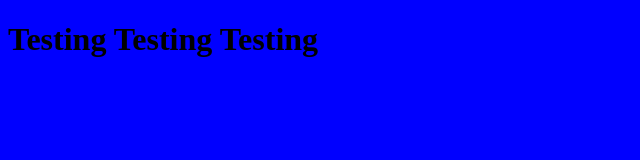
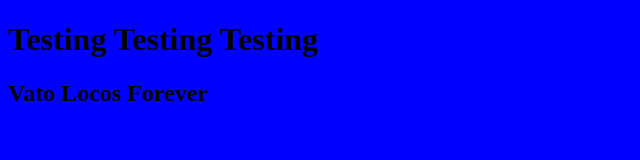
Before and after one commit to janp55/excursion4, a plain HTML site: page index.html in a window 1280 px wide. Shown: the whole page, without its empty margins (0-640 px from the left). Drawn offline with Linux system fonts and the light colour scheme.

Commit message:
included motto

```diff
--- a/index.html
+++ b/index.html
@@ -8,5 +8,6 @@
     </head>
     <body>
         <h1>Testing Testing Testing</h1>
+        <h2>Vato Locos Forever</h2>
     </body>
 </html>
```
Lines whose indentation alone changed are shown as unchanged.
